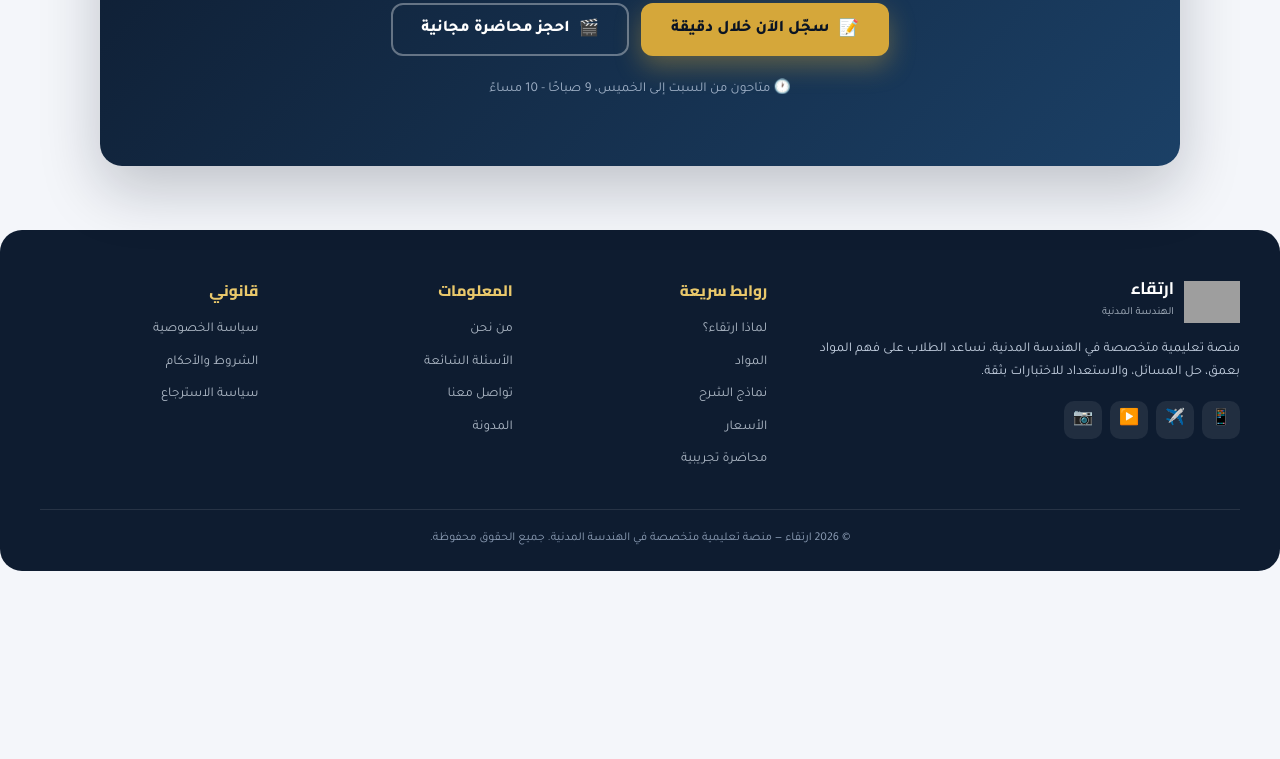
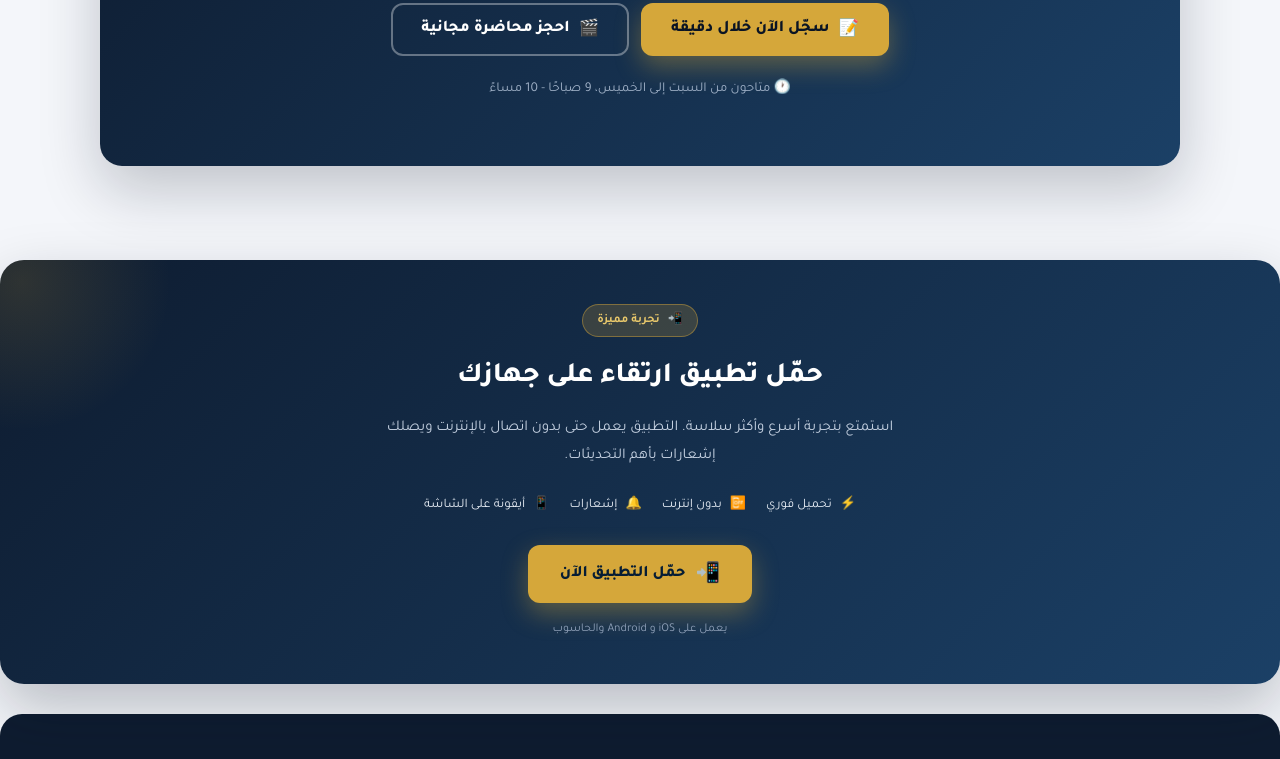
Before and after one commit to Irtiqaa-KSA/.com, a plain HTML site: page index.html in a window 1280 px wide. Shown: the part 7957-8716 px from the top of the page. Before the commit the page ends 8542 px from the top, so only its background shows below. Drawn offline with Linux system fonts and the light colour scheme; grey boxes are pictures that could not be loaded.

Commit message:
Update index.html

```diff
--- a/index.html
+++ b/index.html
@@ -641,6 +641,51 @@ a{-webkit-tap-highlight-color:transparent}
   </div>
 </div>
 
+
+
+
+
+
+
+
+
+
+
+<div style="background:linear-gradient(135deg,#0e1c30 0%,#1b4066 100%);border-radius:24px;padding:clamp(28px,5vw,44px);color:#fff;box-shadow:0 25px 60px rgba(10,20,36,.25);position:relative;overflow:hidden;margin:30px 0;">
+  <div style="position:absolute;top:-30%;inset-inline-end:-10%;width:300px;height:300px;background:radial-gradient(circle,rgba(213,167,58,.16),transparent 70%);border-radius:50%;pointer-events:none;"></div>
+
+  <div style="position:relative;z-index:1;text-align:center;">
+    <div style="display:inline-flex;align-items:center;gap:8px;background:rgba(213,167,58,.2);border:1px solid rgba(213,167,58,.45);color:#e9c86b;padding:5px 14px;border-radius:50px;font-size:12px;font-weight:700;margin-bottom:16px;">
+      <span>📲</span><span>تجربة مميزة</span>
+    </div>
+    <h2 style="font-size:clamp(20px,3.4vw,28px);font-weight:900;margin:0 0 12px 0;">حمّل تطبيق ارتقاء على جهازك</h2>
+    <p style="color:#c6d2e2;font-size:15px;max-width:560px;margin:0 auto 24px;line-height:1.9;">استمتع بتجربة أسرع وأكثر سلاسة. التطبيق يعمل حتى بدون اتصال بالإنترنت ويصلك إشعارات بأهم التحديثات.</p>
+
+    <!-- المميزات -->
+    <div style="display:flex;gap:20px;justify-content:center;flex-wrap:wrap;margin-bottom:28px;">
+      <div style="display:flex;align-items:center;gap:8px;font-size:13px;color:#e8eef6;"><span style="color:#e9c86b;">⚡</span>تحميل فوري</div>
+      <div style="display:flex;align-items:center;gap:8px;font-size:13px;color:#e8eef6;"><span style="color:#e9c86b;">📴</span>بدون إنترنت</div>
+      <div style="display:flex;align-items:center;gap:8px;font-size:13px;color:#e8eef6;"><span style="color:#e9c86b;">🔔</span>إشعارات</div>
+      <div style="display:flex;align-items:center;gap:8px;font-size:13px;color:#e8eef6;"><span style="color:#e9c86b;">📱</span>أيقونة على الشاشة</div>
+    </div>
+
+    <button onclick="openPwaModal(event)" style="background:#d5a73a;color:#061d34;padding:15px 32px;border-radius:12px;font-weight:800;font-size:16px;border:none;cursor:pointer;font-family:inherit;display:inline-flex;align-items:center;gap:10px;box-shadow:0 10px 26px rgba(213,167,58,.38);">
+      <span style="font-size:20px;">📲</span>
+      <span>حمّل التطبيق الآن</span>
+    </button>
+
+    <div style="margin-top:16px;font-size:12px;color:#8fa0b8;">يعمل على iOS و Android والحاسوب</div>
+  </div>
+</div>
+
+
+
+
+
+
+
+
+
 <!-- Site Bottom -->
 <div class="bottom">
   <div class="bottom-grid">
```
